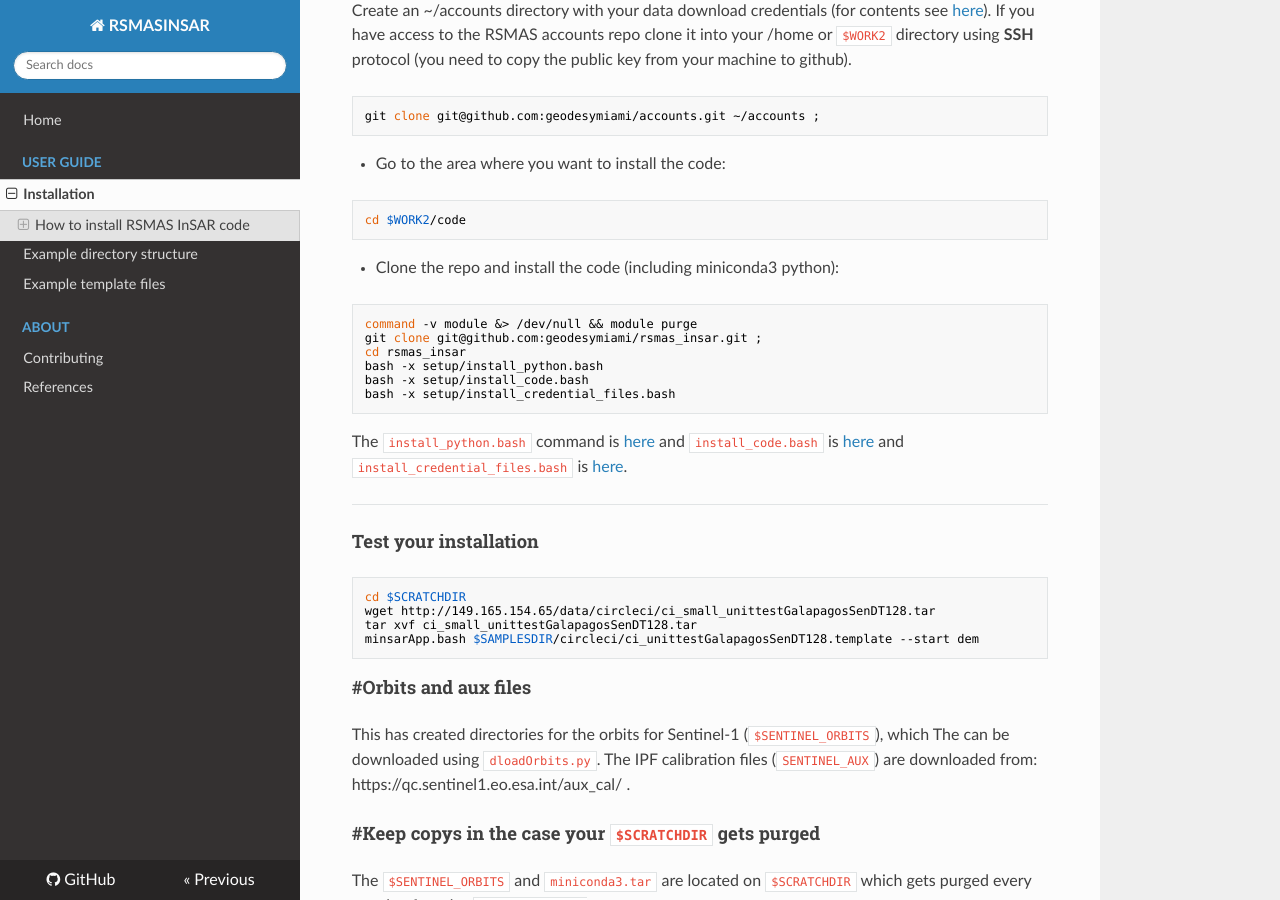
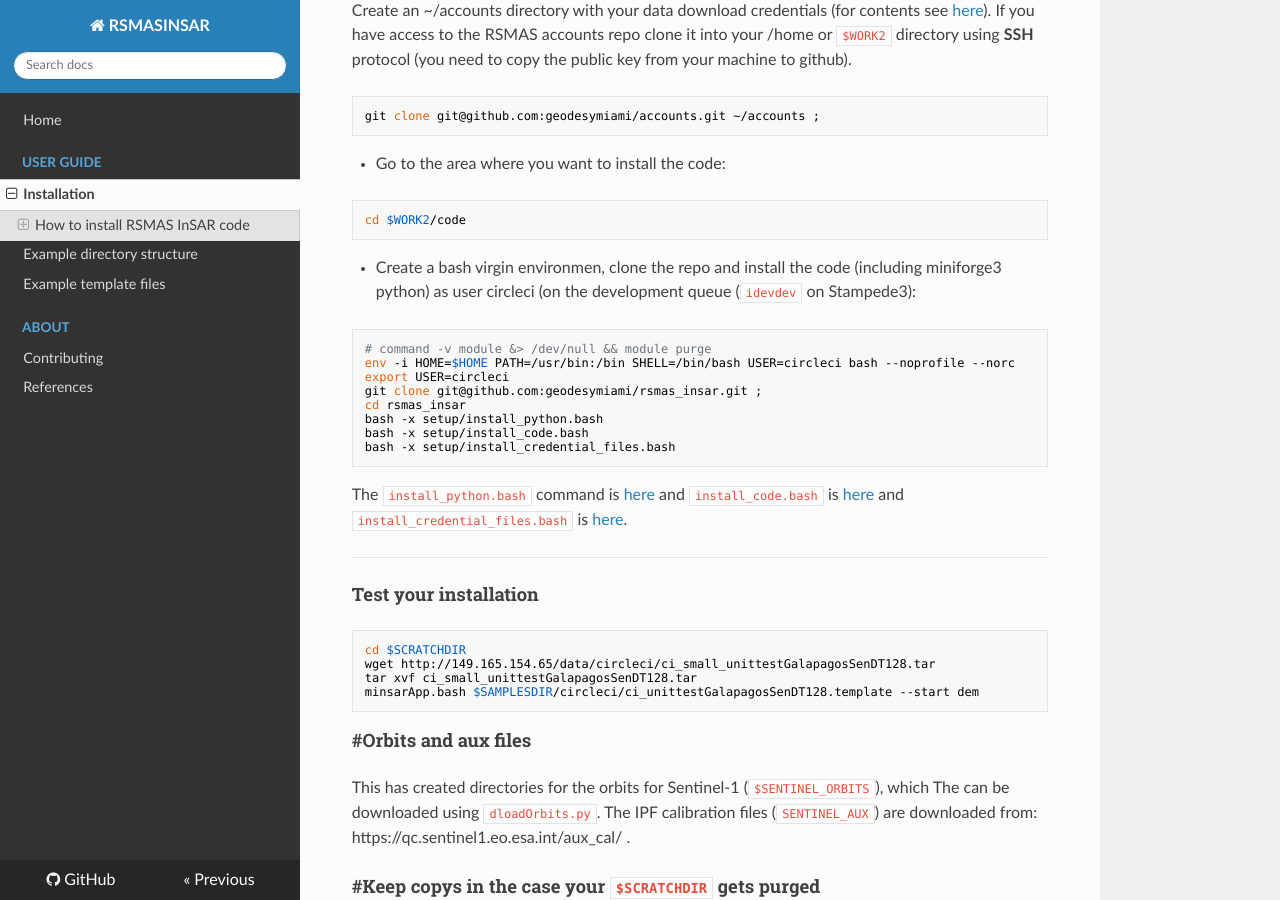
Before and after one commit to geodesymiami/rsmas_insar, an MkDocs documentation site: the page built from docs/installation.md, in a window 1280 px wide and 900 px high, scrolled down 328 px. Built offline with MkDocs 1.6.1, drawn with Linux system fonts in a browser that asks for light colours; nearby versions of some CDN libraries.

Commit message:
Update installation.md

````diff
--- a/docs/installation.md
+++ b/docs/installation.md
@@ -18,9 +18,11 @@ git clone git@github.com:geodesymiami/accounts.git ~/accounts ;
 ```
 cd $WORK2/code
 ```
-* Clone the repo and install the code (including miniconda3 python):
+* Create a bash virgin environmen, clone the repo and install the code (including miniforge3 python) as user circleci (on the development queue (`idevdev` on Stampede3):
 ```
-command -v module &> /dev/null && module purge
+# command -v module &> /dev/null && module purge
+env -i HOME=$HOME PATH=/usr/bin:/bin SHELL=/bin/bash USER=circleci bash --noprofile --norc
+export USER=circleci
 git clone git@github.com:geodesymiami/rsmas_insar.git ;
 cd rsmas_insar
 bash -x setup/install_python.bash
````
